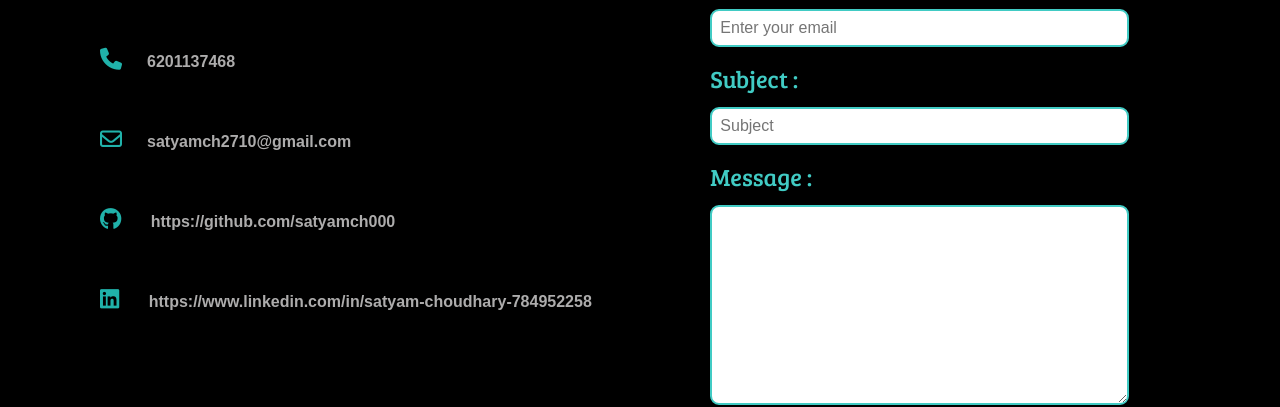
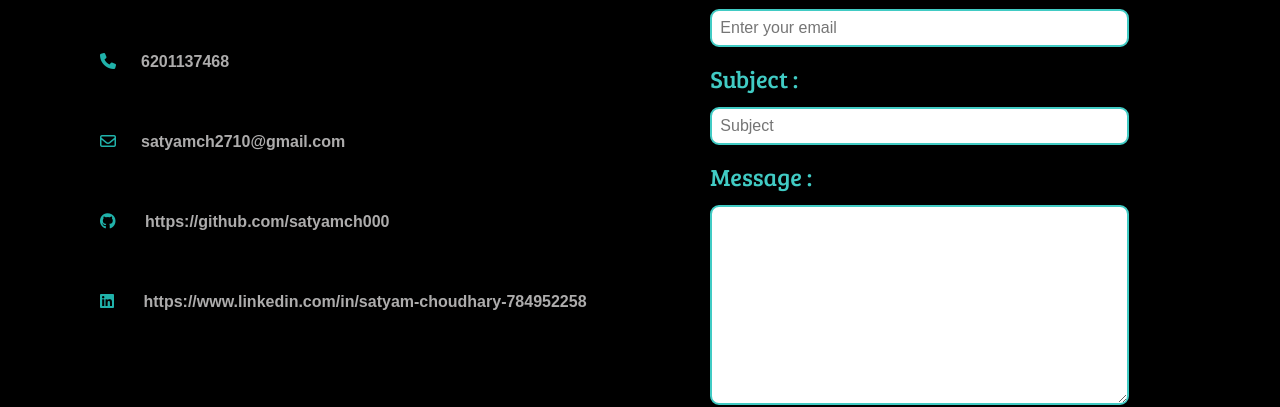
Before and after one commit to satyamch000/Satyam-Portfolio, a plain HTML site: page index.html in a window 1280 px wide. Shown: the part 4244-4651 px from the top of the page. Drawn offline with Linux system fonts and the light colour scheme; a web font is replaced by a local one.

Commit message:
second commit

```diff
--- a/style.css
+++ b/style.css
@@ -355,7 +355,6 @@ span:hover{
     .contact-left p i {
         color: lightseagreen;
         margin-right: 25px;
-        font-size: 22px;
     }
 
     .contact-left a:hover {
```
